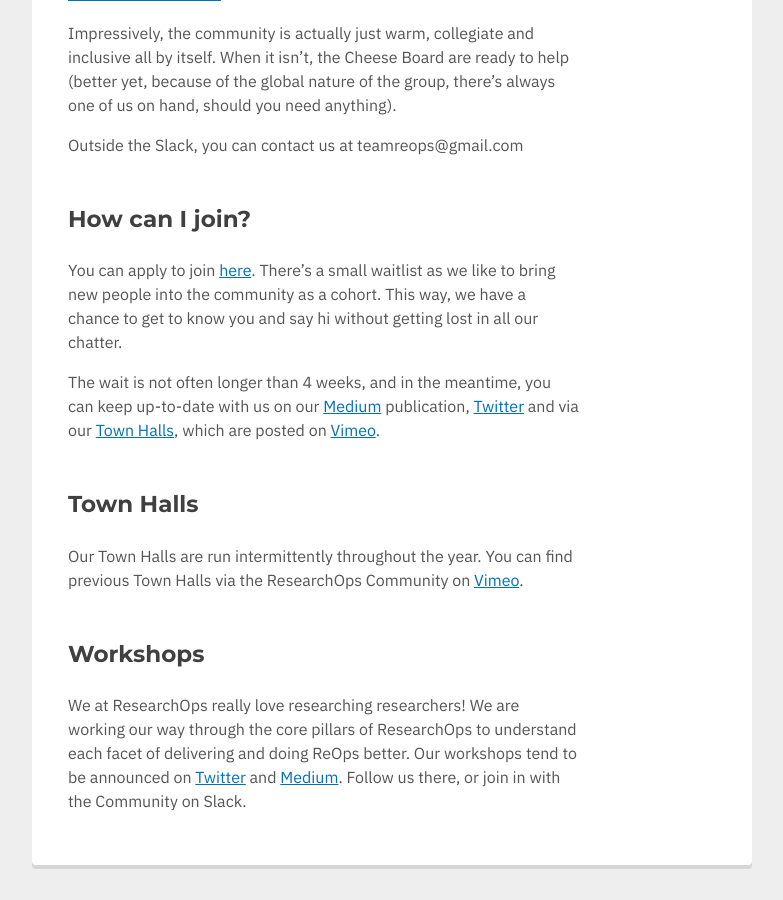
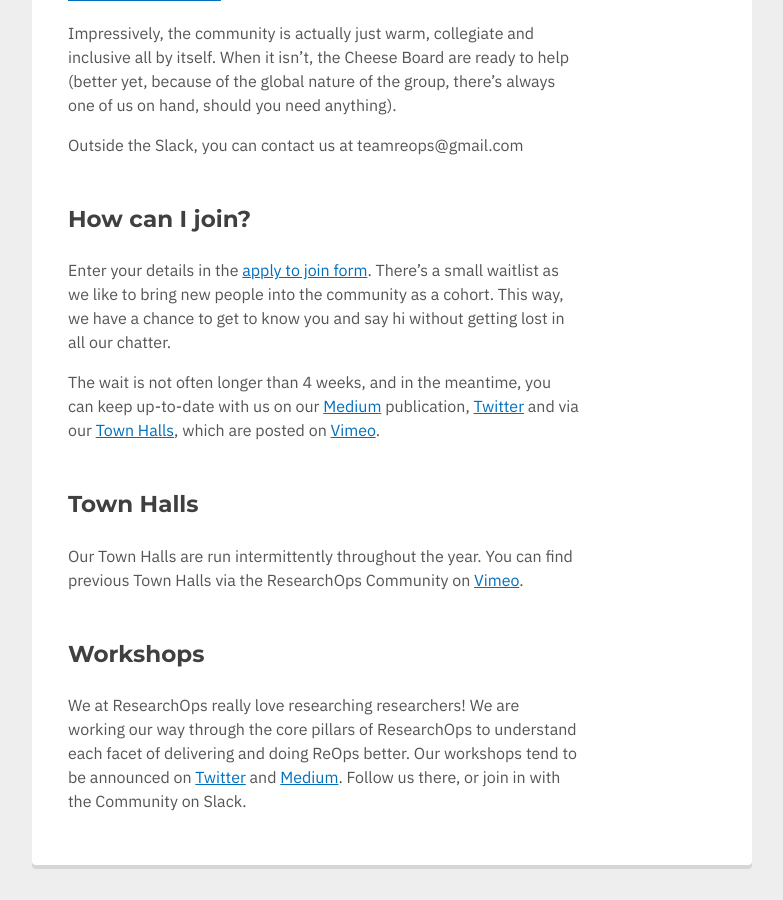
Before and after one commit to researchops/www, a Jekyll site: the page built from _pages/community.html, in a window 1280 px wide and 900 px high, scrolled down 654 px. Shown: the whole window, without its empty margins (248-1031 px from the left). Built offline with Jekyll 4.4.1, drawn with Linux system fonts in a browser that asks for light colours; nearby versions of some CDN libraries; library files that are not in the unit come from our copies.

Commit message:
Updating content and link references from 'here' to actionable links

```diff
--- a/_pages/community.html
+++ b/_pages/community.html
@@ -16,7 +16,7 @@ title: Community
 
 <section>
   <h2>How can I join?</h2>
-  <p>You can apply to join <a href="https://docs.google.com/forms/d/e/1FAIpQLSeudMEcn9DLOebeomPMNgqCAVzIujzH8h76u0WaWASIMgvyxQ/viewform">here</a>. There&rsquo;s a small waitlist as we like to bring new people into the community as a cohort. This way, we have a chance to get to know you and say hi without getting lost in all our chatter.</p>
+  <p>Enter your details in the <a href="https://docs.google.com/forms/d/e/1FAIpQLSeudMEcn9DLOebeomPMNgqCAVzIujzH8h76u0WaWASIMgvyxQ/viewform">apply to join form</a>. There&rsquo;s a small waitlist as we like to bring new people into the community as a cohort. This way, we have a chance to get to know you and say hi without getting lost in all our chatter.</p>
   <p>The wait is not often longer than 4 weeks, and in the meantime, you can keep up-to-date with us on our <a href="https://medium.com/researchops-community">Medium</a> publication, <a href="https://twitter.com/TeamReOps">Twitter</a> and via our <a href="https://vimeo.com/teamreops">Town Halls</a>, which are posted on <a href="https://vimeo.com/teamreops">Vimeo</a>.</p>
 </section>
 
```
